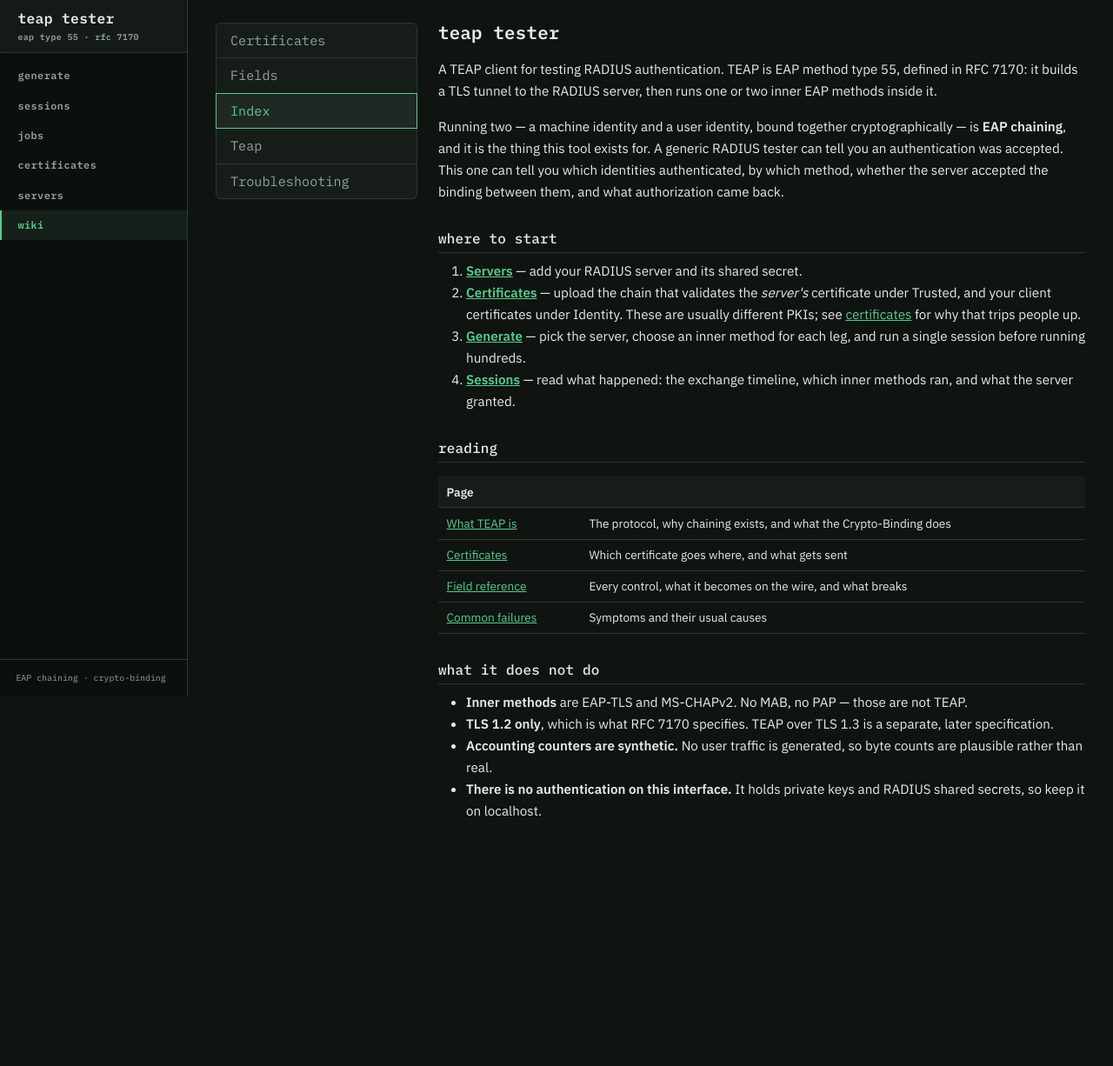
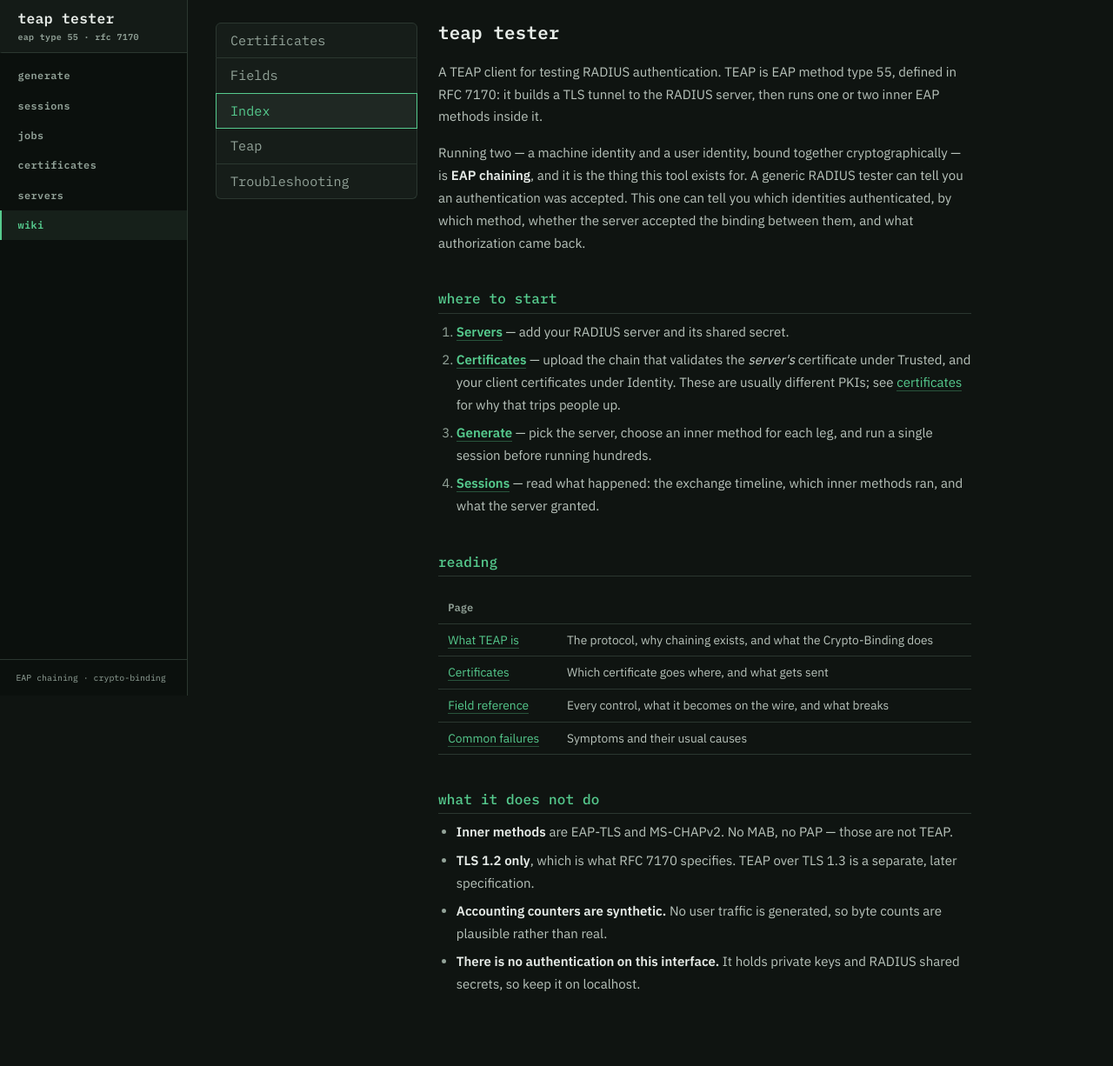
Before and after one commit to d4edalvs/radius-teap-tester, a FastAPI app: page /wiki in a window 1280 px wide. Shown: the whole page at 87% size. Before the commit the page ends 939 px from the top, so only its background shows below. Run offline with FastAPI, Linux system fonts and the light colour scheme; parts of the project's set-up code (start-up, migrations or seed data) failed here and were passed over; some libraries are stand-ins or nearby versions.

Commit message:
Give the wiki a reading hierarchy instead of uniform white
Seven hundred lines of prose at full ink brightness has no hierarchy and
is tiring: headings, body and emphasis all shouted equally.

Body now sits below full ink so the things above it have somewhere to go —
section headings in jade, subheadings and bold in full ink, italics
between. Measure is capped at 68 characters, line height opened up, and
table cells calmed with the key column brighter than its note.

Inline code no longer breaks across lines; an identifier split in two
reads as a typo rather than a wrap.

Body holds 10.4:1 against the ground and emphasis 15.9:1, so the calmer
setting is a matter of hierarchy rather than of contrast.

```diff
--- a/teap_gui/static/app.css
+++ b/teap_gui/static/app.css
@@ -358,21 +358,86 @@ h1, .h4 {
          white-space: normal; }
 
 .wiki { max-width: 52rem; line-height: 1.65; }
-.wiki { font-family: "IBM Plex Sans", system-ui, sans-serif; }
-.wiki h1, .wiki h2, .wiki h3 { font-family: "IBM Plex Mono", monospace;
-  text-transform: lowercase; letter-spacing: .01em; color: var(--ink); }
-.wiki h1 { font-size: 1.3rem; margin-bottom: 1rem; }
-.wiki h2 { font-size: 1rem; margin-top: 2rem; padding-bottom: .35rem;
-           border-bottom: 1px solid var(--rule); }
-.wiki h3 { font-size: .85rem; margin-top: 1.4rem; }
-.wiki table { width: 100%; margin: 1rem 0; font-size: .85rem; }
-.wiki th, .wiki td { padding: .4rem .6rem; border-bottom: 1px solid var(--rule); }
-.wiki th { text-align: left; background: var(--panel); }
-/* Amber is the accent for actions and signals. Spending it on every inline
-   token dilutes it, so code stays in ink on a quiet ground. */
-code { background: var(--raise); color: var(--ink); padding: .12rem .35rem;
-       border-radius: 5px; font-size: .88em; }
-.wiki code { background: var(--raise); color: var(--ink); border-radius: 5px; }
+/* Long prose is read, not scanned. Body sits below full ink so headings and
+   emphasis have somewhere to go; everything at maximum brightness flattens the
+   hierarchy and tires the eye. */
+.wiki {
+  font-family: "IBM Plex Sans", system-ui, sans-serif;
+  color: #B9C4BC;
+  line-height: 1.72;
+  font-size: .94rem;
+  max-width: 68ch;
+}
+
+.wiki h1, .wiki h2, .wiki h3 {
+  font-family: "IBM Plex Mono", monospace;
+  text-transform: lowercase;
+  letter-spacing: .01em;
+  color: var(--ink);
+}
+.wiki h1 { font-size: 1.3rem; margin-bottom: 1.2rem; }
+.wiki h2 {
+  font-size: 1rem;
+  margin-top: 2.6rem;
+  padding-bottom: .4rem;
+  border-bottom: 1px solid var(--rule);
+  color: var(--signal);
+}
+.wiki h3 { font-size: .9rem; margin-top: 1.8rem; color: var(--ink); }
+
+/* Emphasis is the one place prose brightens, so it has to earn it. */
+.wiki strong { color: var(--ink); font-weight: 600; }
+.wiki em { color: #CFD9D2; font-style: italic; }
+
+.wiki p { margin-bottom: 1rem; }
+.wiki ul, .wiki ol { margin-bottom: 1.1rem; padding-left: 1.3rem; }
+.wiki li { margin-bottom: .4rem; }
+.wiki li::marker { color: var(--dim); }
+
+.wiki hr { border-color: var(--rule); margin: 2.4rem 0; opacity: 1; }
+
+.wiki table {
+  width: 100%;
+  margin: 1.2rem 0;
+  font-size: .86rem;
+  line-height: 1.5;
+}
+.wiki th, .wiki td {
+  padding: .5rem .7rem;
+  border-bottom: 1px solid var(--rule);
+  vertical-align: top;
+}
+.wiki th {
+  text-align: left;
+  background: transparent;
+  color: var(--dim);
+  font-family: "IBM Plex Mono", monospace;
+  font-size: .76rem;
+  font-weight: 600;
+  border-bottom: 1px solid var(--rule);
+}
+.wiki td:first-child { color: var(--ink); }
+
+.wiki code {
+  background: var(--raise);
+  color: #CFD9D2;
+  border-radius: 5px;
+  font-size: .86em;
+  padding: .1rem .35rem;
+  /* An identifier split across two lines reads as a typo, not a wrap. */
+  white-space: nowrap;
+}
+.wiki pre {
+  background: #0B100D;
+  border: 1px solid var(--rule);
+  border-radius: 8px;
+  padding: .8rem 1rem;
+  overflow-x: auto;
+}
+.wiki pre code { background: none; padding: 0; color: var(--ink); }
+.wiki a { color: var(--signal); text-decoration: none; border-bottom: 1px solid rgba(86,203,142,.35); }
+.wiki a:hover { border-bottom-color: var(--signal); }
+
 .list-group-item { background: var(--panel); border-color: var(--rule); color: var(--dim); }
 .list-group-item.active { background: var(--raise); border-color: var(--signal); color: var(--signal); }
 
```
